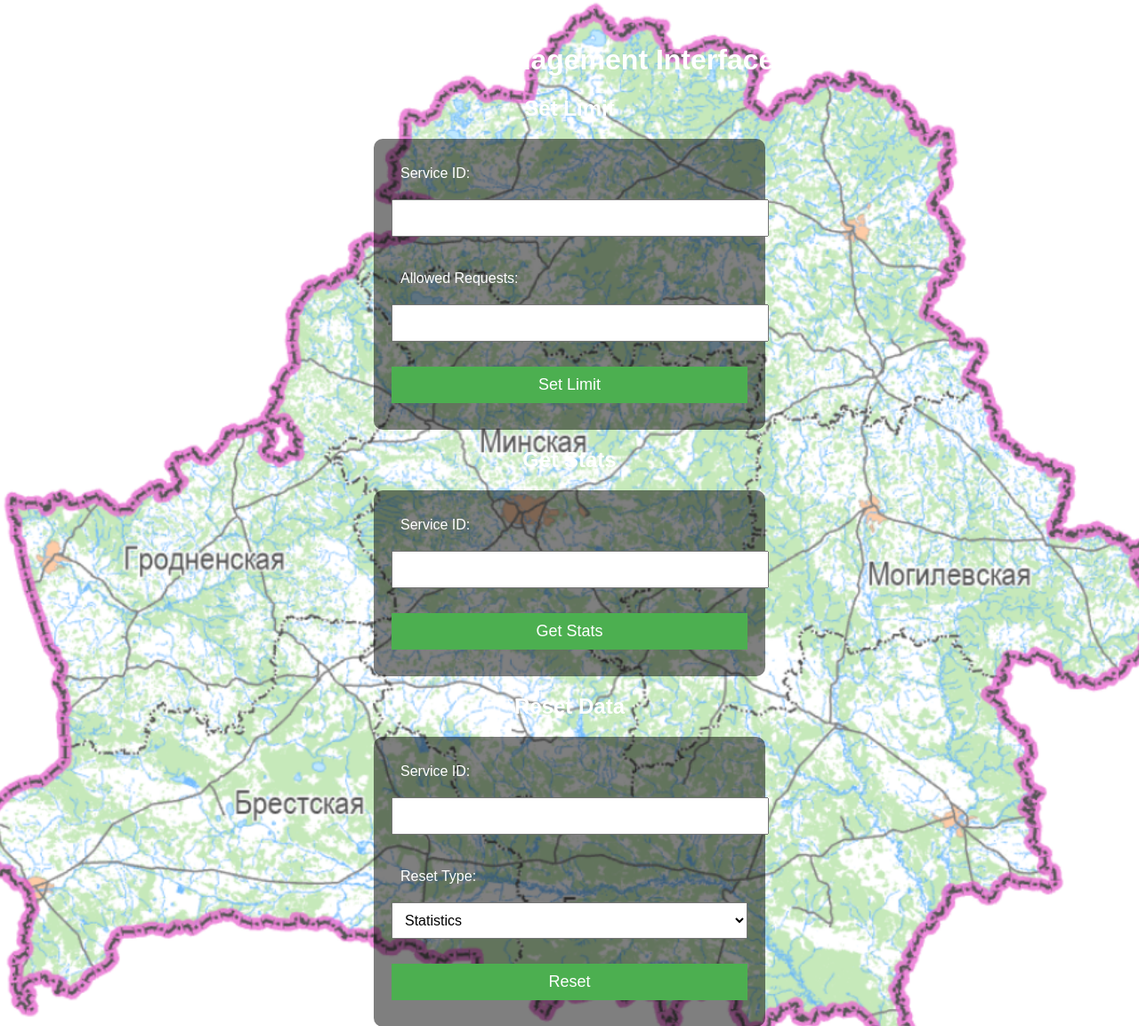
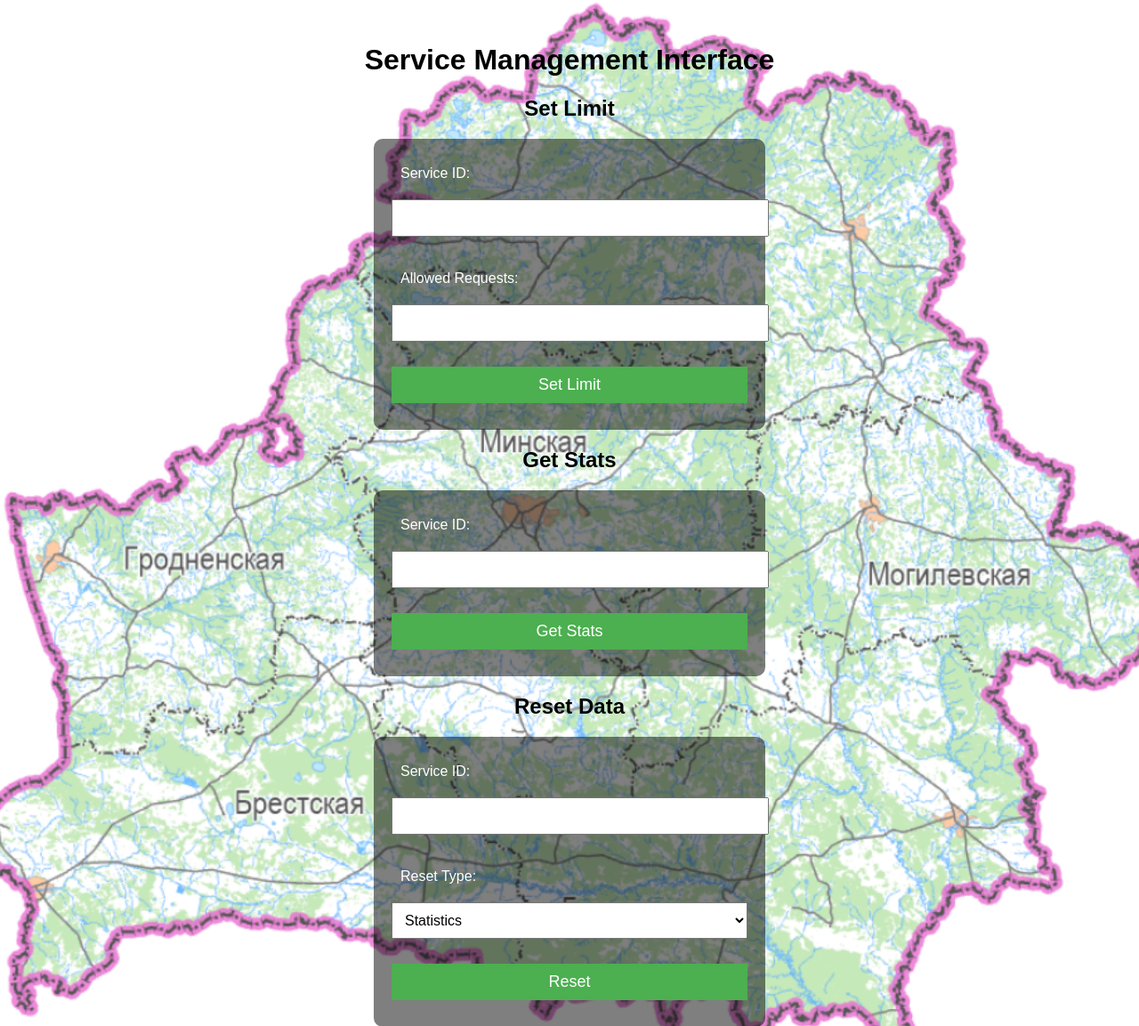
Before and after one commit to Simenga2016/GeoTest, a FastAPI app: page / in a window 1280 px wide. Shown: the top 1153 px of the page at 89% size. Run offline with FastAPI, Linux system fonts and the light colour scheme; some libraries are stand-ins or nearby versions.

Commit message:
Recolor
Изменил цвет надписей в UI для лучшей читаемости

```diff
--- a/app/static/css/styles.css
+++ b/app/static/css/styles.css
@@ -11,7 +11,9 @@ body {
 
 h1, h2 {
     text-align: center; /* Выравнивание заголовков по центру */
+    color: black; /* Установка цвета текста на черный */
 }
+
 
 form {
     background-color: rgba(0, 0, 0, 0.5); /* Полупрозрачный черный фон для формы */
--- a/docker-compose.yml
+++ b/docker-compose.yml
@@ -32,12 +32,12 @@ services:
     build:
       context: ./proxy
     container_name: proxy
-    ports:
-      - "8080:8080"
     networks:
       - app-net
     depends_on:
       - app
+    ports:
+      - "8080:8080"
     env_file:
       - .env
     restart: unless-stopped
```
